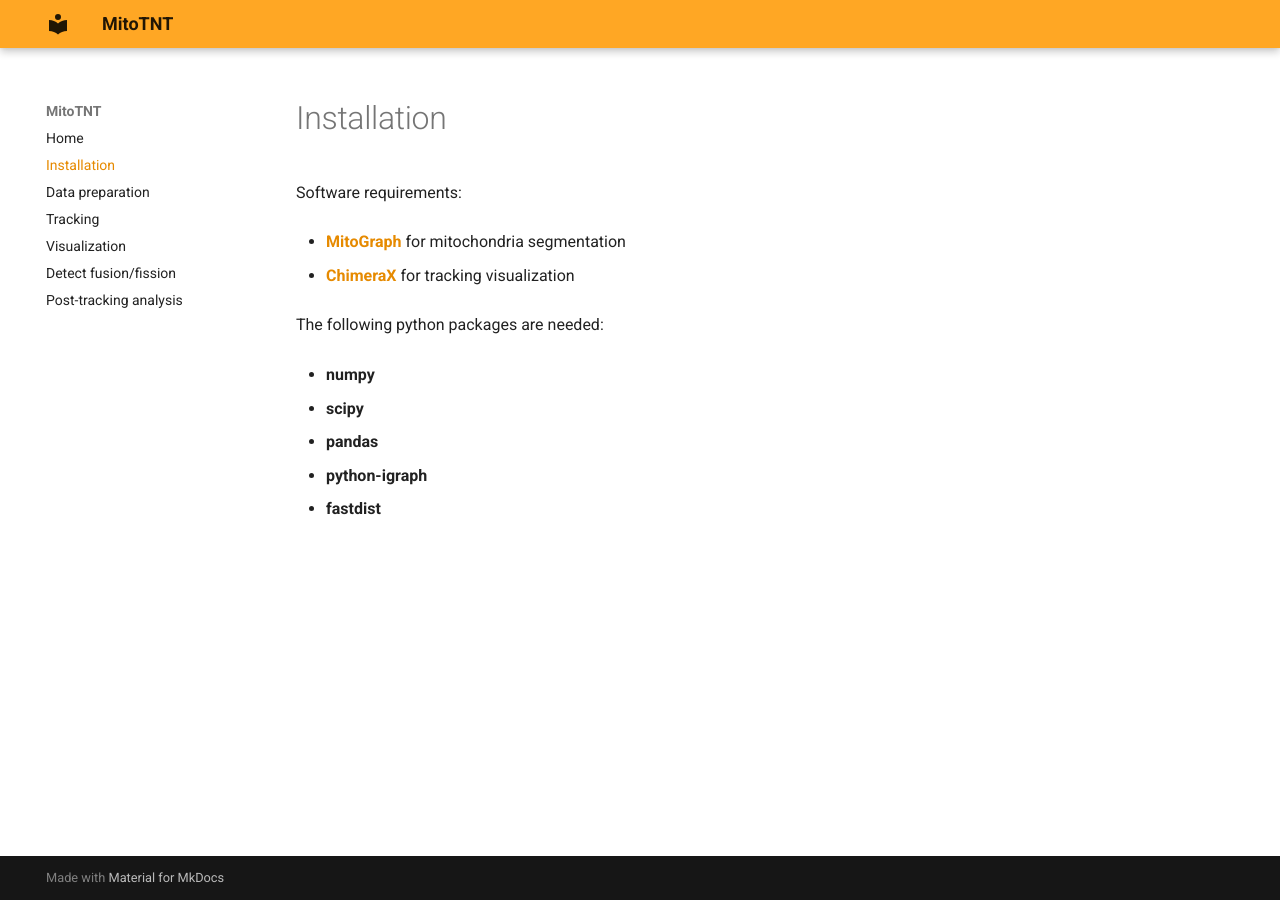
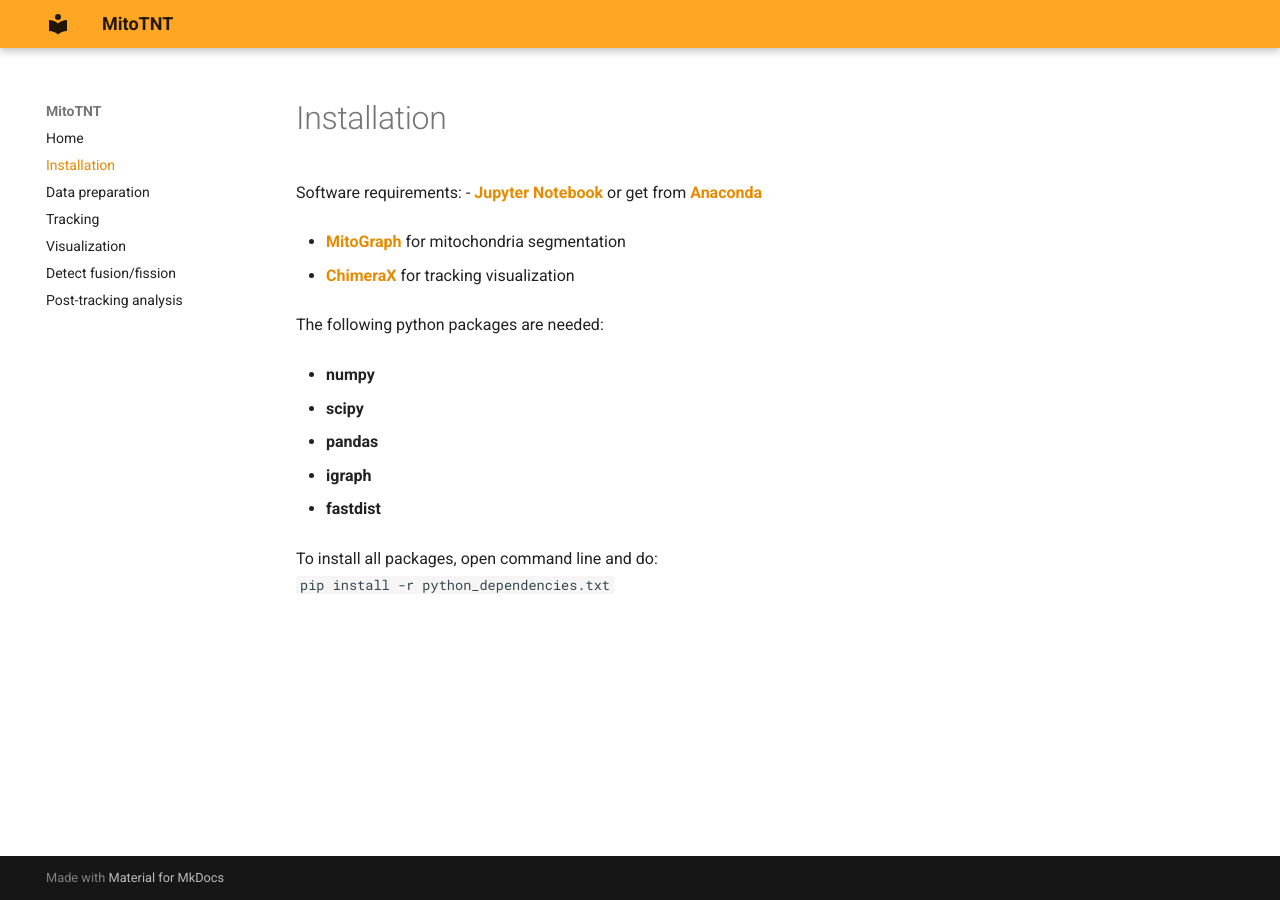
Before and after one commit to pylattice/MitoTNT, an MkDocs documentation site: the page built from docs/1_installation.md, in a window 1280 px wide. Built offline with MkDocs 1.6.1 and Material for MkDocs 9.7.7, drawn with Linux system fonts in a browser that asks for light colours.

Commit message:
Update 1_installation.md

```diff
--- a/docs/1_installation.md
+++ b/docs/1_installation.md
@@ -1,6 +1,7 @@
 # Installation
 
 Software requirements:
+- **[Jupyter Notebook](https://jupyter.org/)** or get from **[Anaconda](https://www.anaconda.com/products/distribution)**
 
 - **[MitoGraph](https://github.com/vianamp/MitoGraph/)** for mitochondria segmentation
 
@@ -14,6 +15,11 @@
 
 - **pandas**
 
-- **python-igraph**
+- **igraph**
 
 - **fastdist**
+
+To install all packages, open command line and do:
+``
+pip install -r python_dependencies.txt
+``
```
